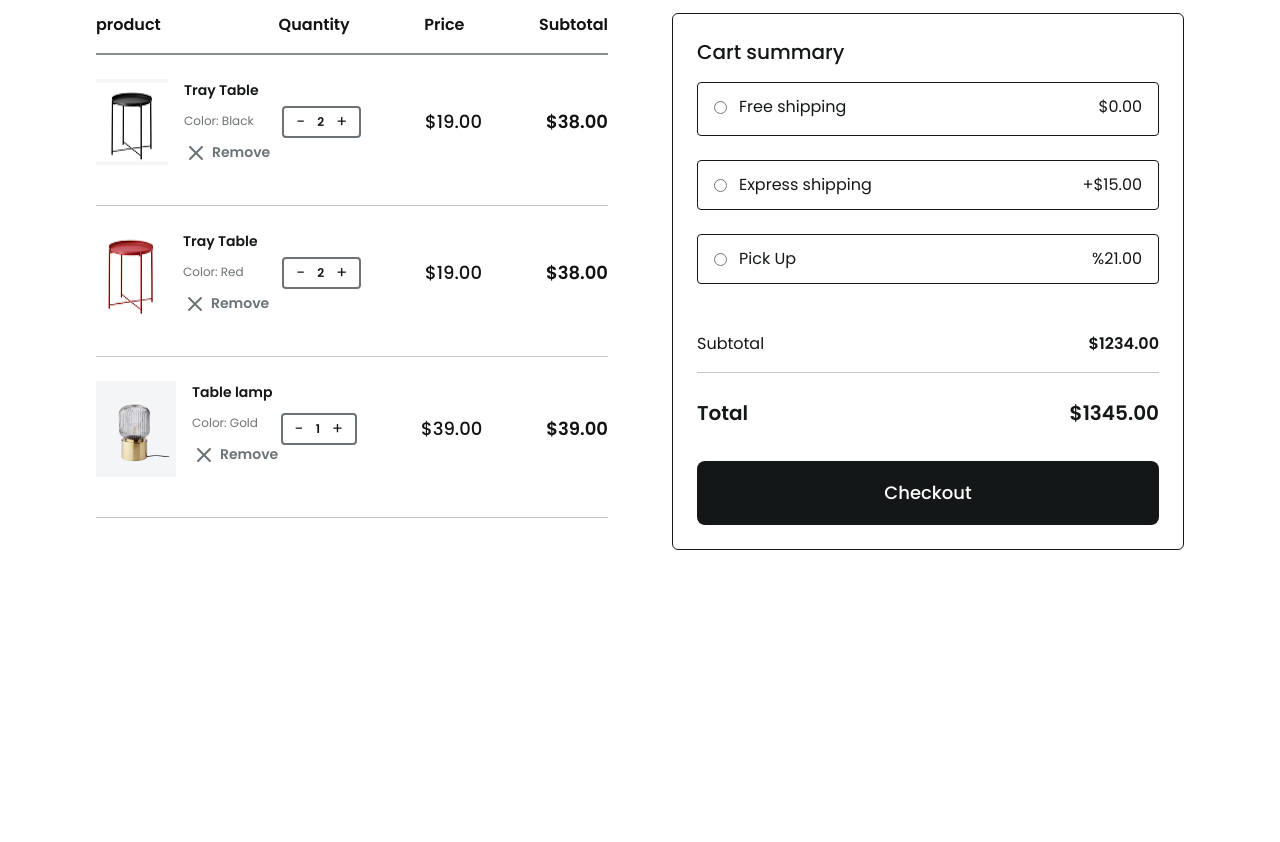
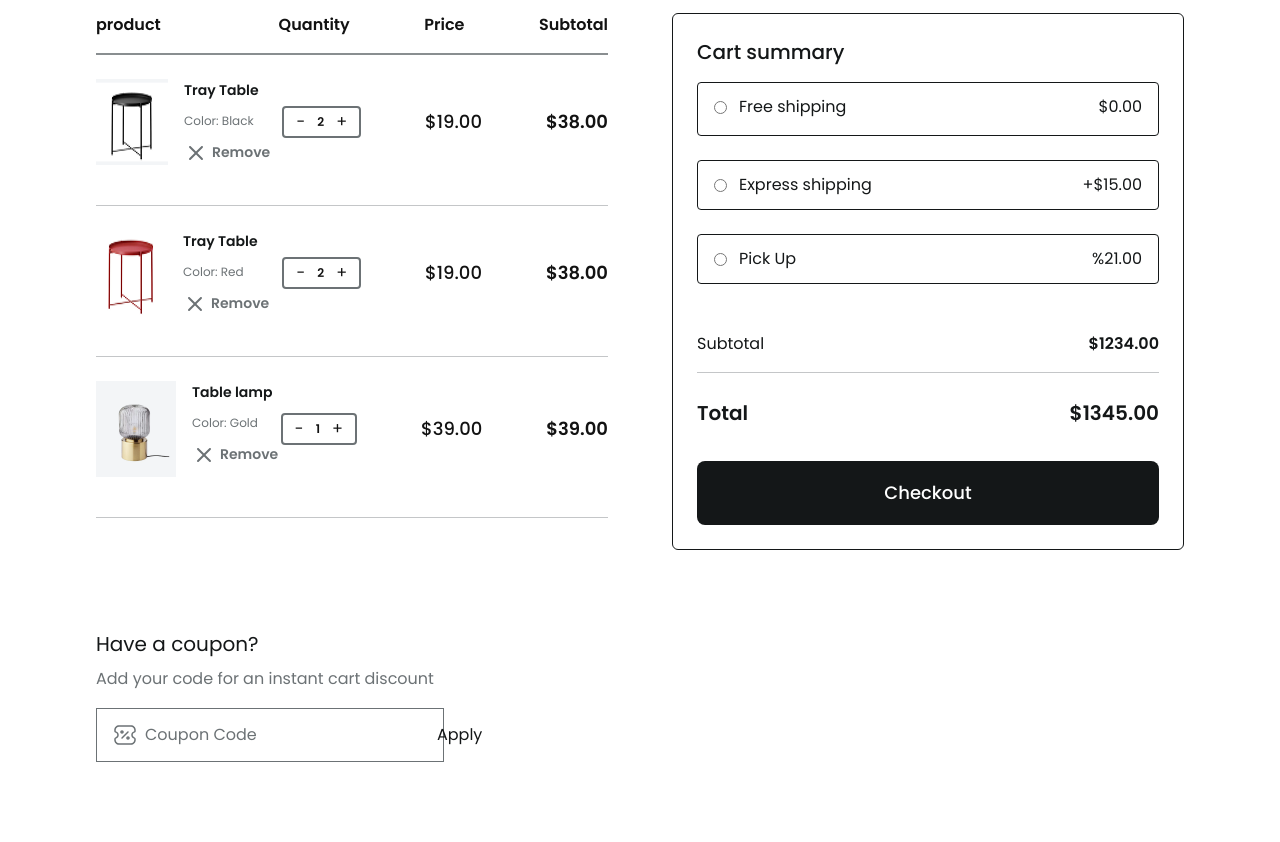
Before and after one commit to Saleh-Nairat/project, a website: page pages/cart.html in a window 1280 px wide. Shown: the part 392-1234 px from the top of the page. Before the commit the page ends 1022 px from the top, so only its background shows below. Drawn offline with Linux system fonts and the light colour scheme.

Commit message:
add coupon section

```diff
--- a/pages/cart.html
+++ b/pages/cart.html
@@ -60,7 +60,8 @@
 
         <section class="cart container py-20 lg:pl-16 flex flex-col justify-center items-center">
 
-            <h1 class="text-[#000000] text-[54px] leading-14 font-medium flex justify-center items-center lg:pr-16">Cart</h1>
+            <h1 class="text-[#000000] text-[54px] leading-14 font-medium flex justify-center items-center lg:pr-16">Cart
+            </h1>
             <div class="buy-steps flex flex-col lg:flex-row gap-10 justify-center items-center">
                 <div class="steps pt-10.5">
                     <div
@@ -193,7 +194,8 @@
                 <h2 class="text-[#141718] text-[20px] leading-7 font-medium pb-4">Cart summary</h2>
                 <form action="">
                     <div class="choices flex flex-col gap-6">
-                        <div class="choice flex justify-between items-center px-4 pt-3 pb-4 border border-[#141718] rounded-sm">
+                        <div
+                            class="choice flex justify-between items-center px-4 pt-3 pb-4 border border-[#141718] rounded-sm">
                             <div class="flex gap-3">
                                 <label class="flex gap-3 items-center cursor-pointer">
                                     <input type="radio" name="shipping" class="accent-black">
@@ -202,7 +204,8 @@
                             </div>
                             <span class="text-[#141718] text-[13px] xs:text-[16px] leading-6">$0.00</span>
                         </div>
-                        <div class="choice flex justify-between items-center px-4 py-3 border border-[#141718] rounded-sm">
+                        <div
+                            class="choice flex justify-between items-center px-4 py-3 border border-[#141718] rounded-sm">
                             <div class="flex gap-3">
                                 <label class="flex gap-3 items-center cursor-pointer">
                                     <input type="radio" name="shipping" class="accent-black">
@@ -212,7 +215,8 @@
                             </div>
                             <span class="text-[#141718] text-[13px] xs:text-[16px] leading-6">+$15.00</span>
                         </div>
-                        <div class="choice flex justify-between items-center px-4 py-3 border border-[#141718] rounded-sm">
+                        <div
+                            class="choice flex justify-between items-center px-4 py-3 border border-[#141718] rounded-sm">
                             <div class="flex gap-3">
                                 <label class="flex gap-3 items-center cursor-pointer">
                                     <input type="radio" name="shipping" class="accent-black">
@@ -238,6 +242,22 @@
 
         </section>
 
+        <section class="coupon container pb-20">
+
+            <h3 class="text-[#141718] text-[20px] leading-7">Have a coupon?</h3>
+            <p class="text-[#6C7275] text-[16px] leading-6.5 pt-2 pb-4">Add your code for an instant cart discount</p>
+            <form class="w-full lg:w-[39.5%] xl:w-[32%] flex max-[335px]:justify-center justify-between items-center border border-[#6C7275] py-3">
+                <div class="flex gap-2 pl-4 max-[335px]:pl-11.25">
+                    <img src="../icons/cart-ticket-percent.svg" alt="coupn card">
+                    <input type="text" placeholder="Coupon Code" name="coupon"
+                        class="placeholder:text-[#6C7275] max-[335px]:placeholder:text-[12px] placeholder:text-[14px] xs:placeholder:text-[16px] placeholder:leading-7">
+                </div>
+                <button type="submit"
+                    class="text-[#141718] text-[14px] max-[335px]:text-[12px] xs:text-[16px] leading-7 max-[350px]:mr-8 pr-4 cursor-pointer hover:text-blue-500 transition-all duration-300">Apply</button>
+            </form>
+
+        </section>
+
     </main>
 
 </body>
```
Also changed, not shown: icons/cart-ticket-percent.svg (added), src/output.css.
